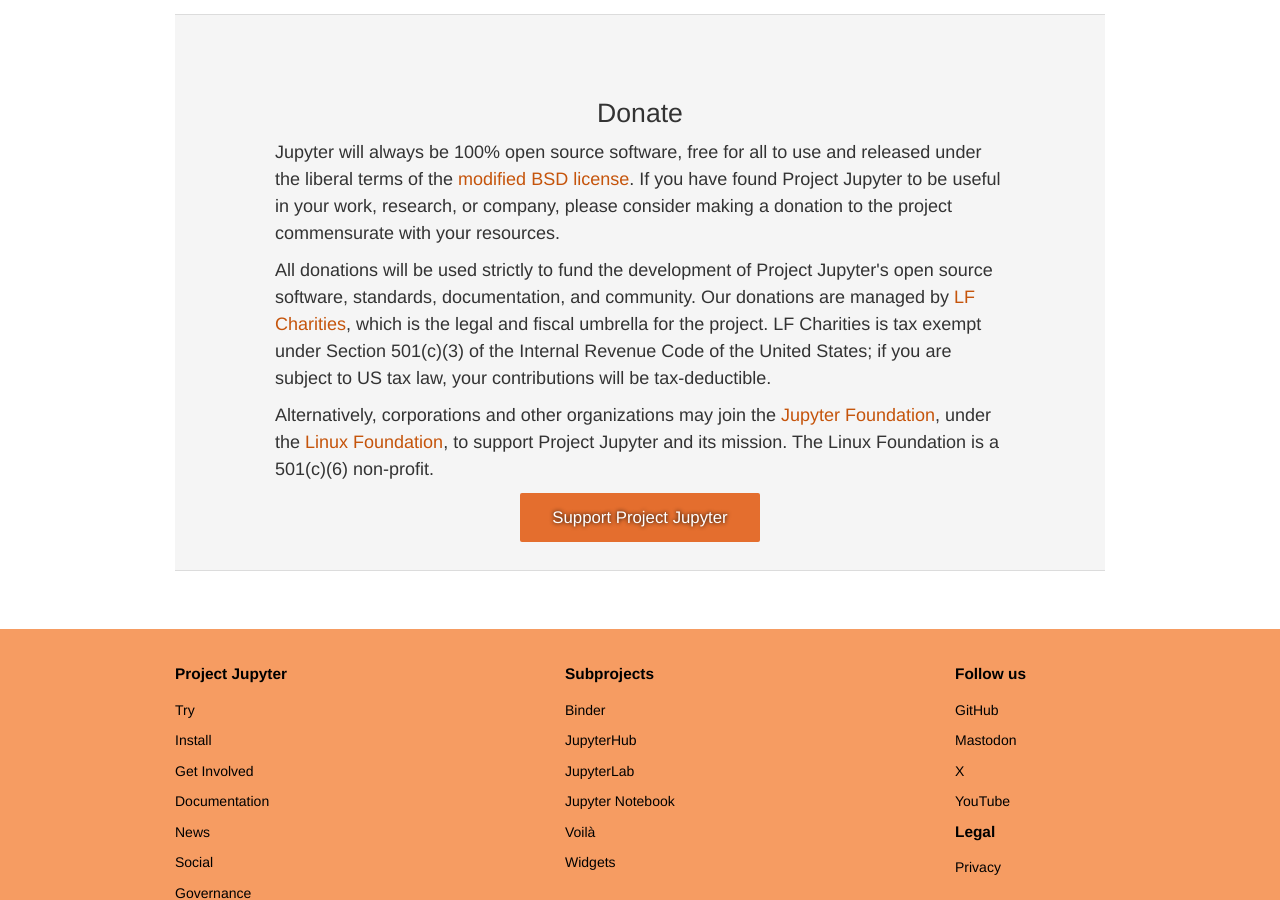
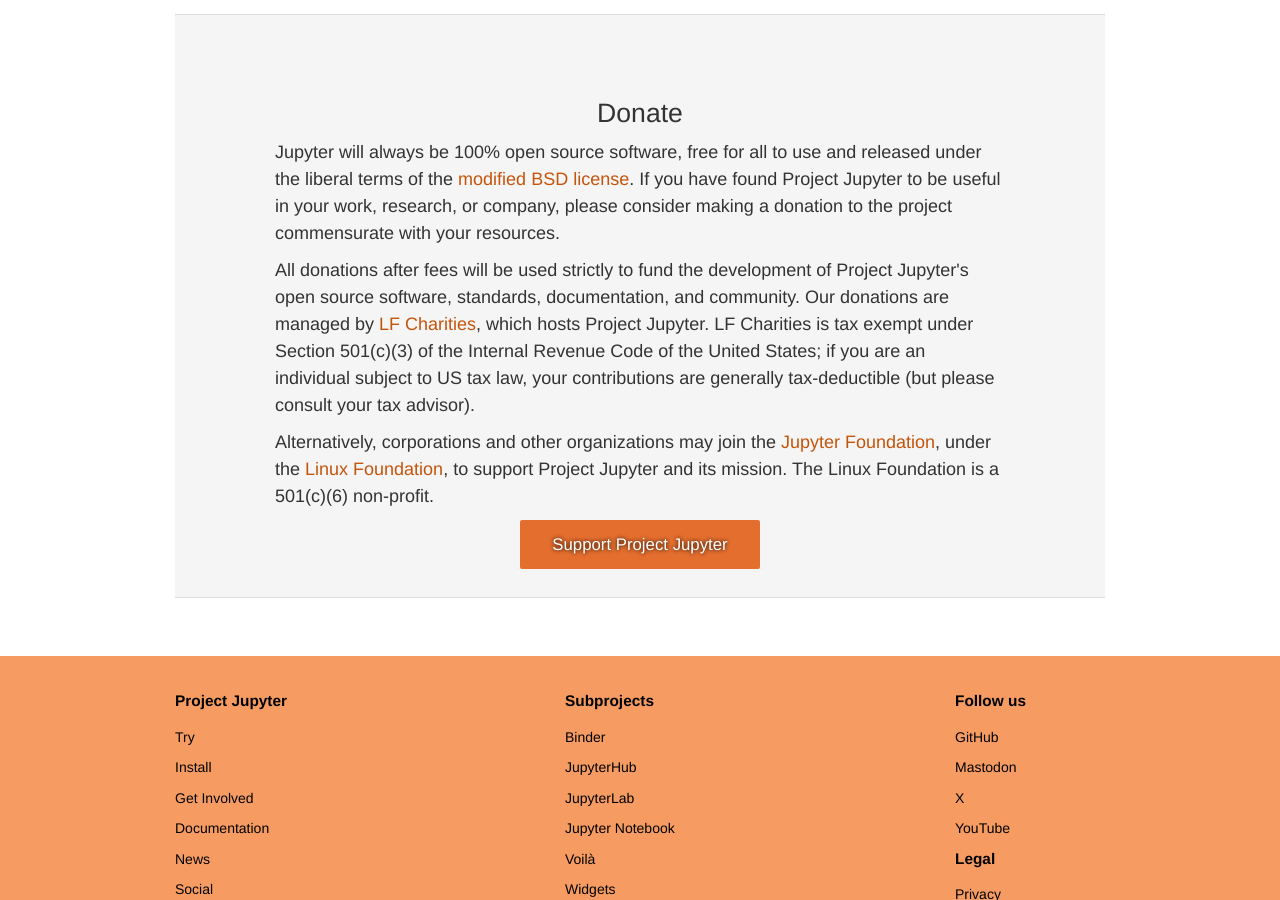
Before and after one commit to jupyter/jupyter.github.io, a Jekyll site: the page built from about.html, in a window 1280 px wide and 900 px high, scrolled down 10089 px. Built offline with Jekyll 4.4.1, drawn with Linux system fonts in a browser that asks for light colours; comment, search, counter and statistics services are not loaded.

Commit message:
Updated wording on donate box after consulting with LF

```diff
--- a/about.html
+++ b/about.html
@@ -580,7 +580,7 @@
   headline: Donate
   description:
     - Jupyter will always be 100% open source software, free for all to use and released under the liberal terms of the <a href="https://opensource.org/licenses/BSD-3-Clause">modified BSD license</a>. If you have found Project Jupyter to be useful in your work, research, or company, please consider making a donation to the project commensurate with your resources.
-    - All donations will be used strictly to fund the development of Project Jupyter's open source software, standards, documentation, and community. Our donations are managed by <a href="https://lf-charities.org/">LF Charities</a>, which is the legal and fiscal umbrella for the project. LF Charities is tax exempt under Section 501(c)(3) of the Internal Revenue Code of the United States; if you are subject to US tax law, your contributions will be tax-deductible.
+    - All donations after fees will be used strictly to fund the development of Project Jupyter's open source software, standards, documentation, and community. Our donations are managed by <a href="https://lf-charities.org/">LF Charities</a>, which hosts Project Jupyter. LF Charities is tax exempt under Section 501(c)(3) of the Internal Revenue Code of the United States; if you are an individual subject to US tax law, your contributions are generally tax-deductible (but please consult your tax advisor).
     - Alternatively, corporations and other organizations may join the <a href="https://jupyterfoundation.org">Jupyter Foundation</a>, under the <a href="https://www.linuxfoundation.org/">Linux Foundation</a>, to support Project Jupyter and its mission. The Linux Foundation is a 501(c)(6) non-profit.
 ---
 
```
